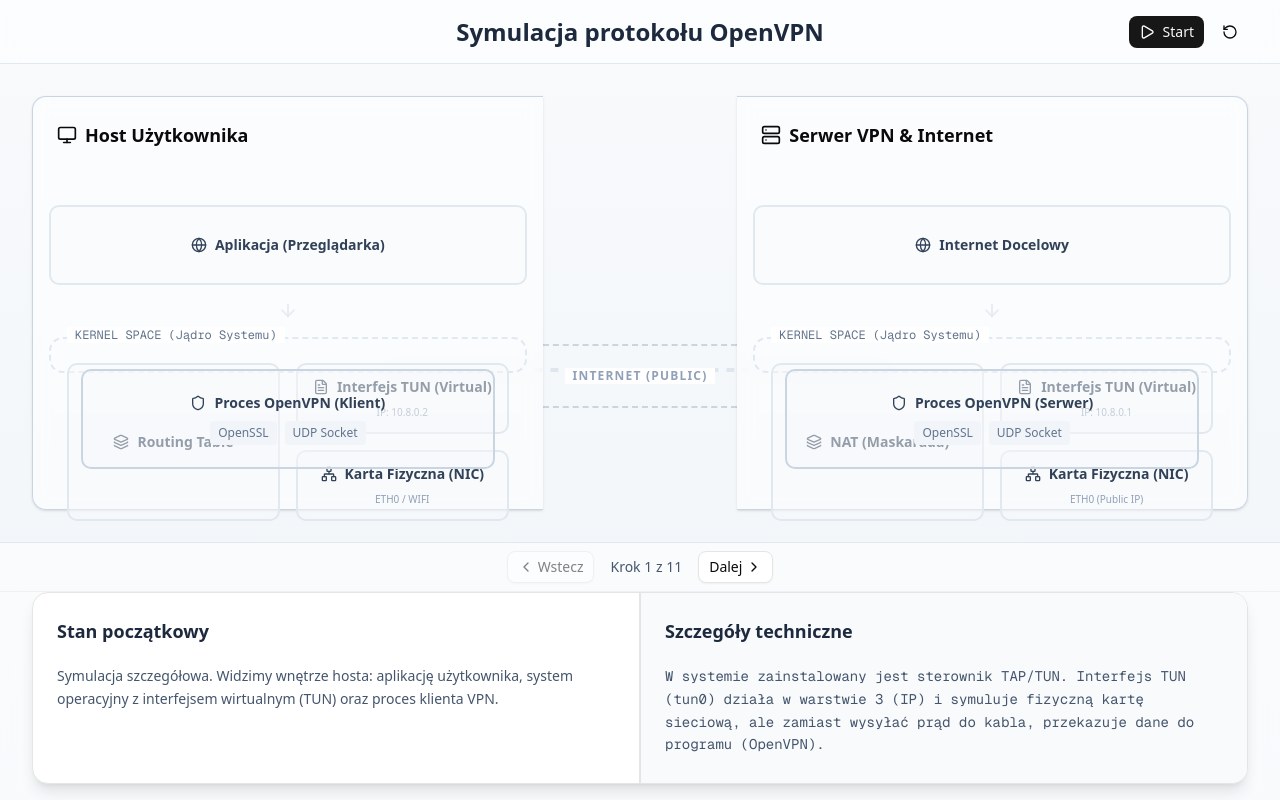
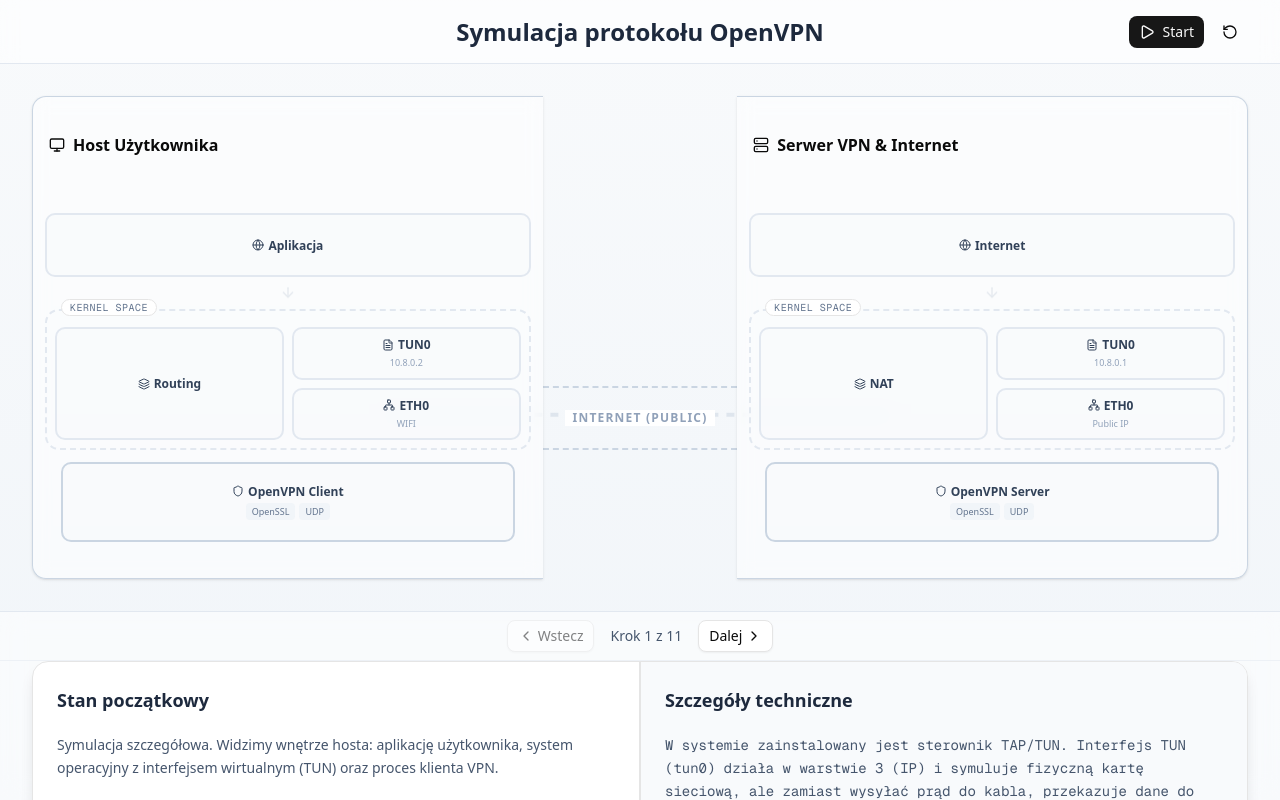
Before and after one commit to olekgolus11/MST-Projekt, a Next.js app in the folder projekt/: page / in a window 1280 px wide. Built offline with nearby package versions, Linux system fonts and the light colour scheme.

Commit message:
Refine HostSystem layout and labels for clarity and compactness

```diff
--- a/projekt/components/simulation/HostSystem.tsx
+++ b/projekt/components/simulation/HostSystem.tsx
@@ -49,7 +49,7 @@ export const HostSystem: React.FC<HostSystemProps> = ({
   }) => (
     <div
       className={`
-        relative p-3 rounded-lg border-2 transition-all duration-300 flex flex-col items-center gap-2
+        relative p-2 rounded-lg border-2 transition-all duration-300 flex flex-col items-center gap-1 justify-center
         ${
           isActive(id)
             ? "border-amber-500 bg-amber-50/50 dark:bg-amber-900/10 shadow-[0_0_15px_rgba(245,158,11,0.3)]"
@@ -58,8 +58,8 @@ export const HostSystem: React.FC<HostSystemProps> = ({
         ${className}
       `}
     >
-      <div className="flex items-center gap-2 text-sm font-semibold text-slate-700 dark:text-slate-300">
-        <Icon className="h-4 w-4" />
+      <div className="flex items-center gap-1 text-xs font-semibold text-slate-700 dark:text-slate-300 text-center leading-tight">
+        <Icon className="h-3 w-3 shrink-0" />
         {label}
       </div>
       {children}
@@ -68,41 +68,42 @@ export const HostSystem: React.FC<HostSystemProps> = ({
 
   return (
     <Card
-      className={`h-full border-slate-300 dark:border-slate-700 bg-white/50 dark:bg-slate-950/50 backdrop-blur-sm ${
+      className={`h-full border-slate-300 dark:border-slate-700 bg-white/50 dark:bg-slate-950/50 backdrop-blur-sm flex flex-col overflow-hidden ${
         isClient ? "rounded-r-none border-r-0" : "rounded-l-none border-l-0"
       }`}
     >
-      <CardHeader className="pb-2">
-        <CardTitle className="flex items-center gap-2 text-lg">
+      <CardHeader className="pb-2 px-4 py-3 shrink-0">
+        <CardTitle className="flex items-center gap-2 text-base">
           {isClient ? (
-            <Monitor className="h-5 w-5" />
+            <Monitor className="h-4 w-4" />
           ) : (
-            <Server className="h-5 w-5" />
+            <Server className="h-4 w-4" />
           )}
           {isClient ? "Host Użytkownika" : "Serwer VPN & Internet"}
         </CardTitle>
       </CardHeader>
-      <CardContent className="flex flex-col gap-4 h-[calc(100%-4rem)] p-4">
+      <CardContent className="flex-1 flex flex-col gap-2 p-3 min-h-0">
         {/* Layer 1: Application / Internet Destination */}
-        <div className="flex-1 min-h-[80px]">
+        <div className="flex-none h-16">
           <Box
             id={appId}
-            label={isClient ? "Aplikacja (Przeglądarka)" : "Internet Docelowy"}
+            label={isClient ? "Aplikacja" : "Internet"}
             icon={isClient ? Globe : Globe}
-            className="h-full w-full justify-center"
+            className="h-full w-full"
           />
         </div>
 
         {/* Arrow Connector */}
-        <div className="flex justify-center text-slate-400">
-          <ArrowDown className="h-5 w-5 animate-bounce opacity-20" />
+        <div className="flex justify-center text-slate-400 shrink-0 h-4">
+          <ArrowDown className="h-4 w-4 animate-bounce opacity-20" />
         </div>
 
         {/* Layer 2: OS Kernel Space */}
-        <div className="flex-[2] relative">
+        <div className="flex-1 relative min-h-0">
           <div
             className={`
-            absolute inset-0 border-2 border-dashed rounded-xl p-4
+            w-full h-full border-2 border-dashed rounded-xl p-2 pt-4
+            flex flex-col
             ${
               isActive(osId)
                 ? "border-indigo-400 bg-indigo-50/30 dark:bg-indigo-900/10"
@@ -110,41 +111,41 @@ export const HostSystem: React.FC<HostSystemProps> = ({
             }
           `}
           >
-            <span className="absolute -top-3 left-4 bg-white dark:bg-slate-950 px-2 text-xs font-mono text-slate-500">
-              KERNEL SPACE (Jądro Systemu)
+            <span className="absolute -top-2.5 left-4 bg-white dark:bg-slate-950 px-2 text-[10px] font-mono text-slate-500 uppercase tracking-wider border rounded-full">
+              Kernel Space
             </span>
 
-            <div className="grid grid-cols-2 gap-4 h-full pt-2">
+            <div className="grid grid-cols-2 gap-2 flex-1 min-h-0">
               {/* Left Column: Network Stack / Routing */}
-              <div className="flex flex-col gap-4 justify-center">
+              <div className="flex flex-col justify-center">
                 <Box
                   id={isClient ? "routing" : natId}
-                  label={isClient ? "Routing Table" : "NAT (Maskarada)"}
+                  label={isClient ? "Routing" : "NAT"}
                   icon={Layers}
-                  className="flex-1 justify-center"
+                  className="h-full w-full"
                 />
               </div>
 
               {/* Right Column: Interfaces */}
-              <div className="flex flex-col gap-4">
+              <div className="flex flex-col gap-2 h-full">
                 <Box
                   id={tunId}
-                  label="Interfejs TUN (Virtual)"
+                  label="TUN0"
                   icon={FileText}
-                  className="flex-1 justify-center border-blue-200 dark:border-blue-900"
+                  className="flex-1 w-full border-blue-200 dark:border-blue-900"
                 >
-                  <div className="text-[10px] text-slate-400 text-center">
-                    IP: 10.8.0.{isClient ? "2" : "1"}
+                  <div className="text-[9px] text-slate-400 text-center hidden sm:block">
+                    10.8.0.{isClient ? "2" : "1"}
                   </div>
                 </Box>
                 <Box
                   id={nicId}
-                  label="Karta Fizyczna (NIC)"
+                  label="ETH0"
                   icon={Network}
-                  className="flex-1 justify-center border-emerald-200 dark:border-emerald-900"
+                  className="flex-1 w-full border-emerald-200 dark:border-emerald-900"
                 >
-                  <div className="text-[10px] text-slate-400 text-center">
-                    {isClient ? "ETH0 / WIFI" : "ETH0 (Public IP)"}
+                  <div className="text-[9px] text-slate-400 text-center hidden sm:block">
+                    {isClient ? "WIFI" : "Public IP"}
                   </div>
                 </Box>
               </div>
@@ -153,23 +154,19 @@ export const HostSystem: React.FC<HostSystemProps> = ({
         </div>
 
         {/* Layer 3: User Space VPN Process */}
-        {/* We position this alongside Kernel in a real layout, but visually stacking or placing beside is tricky.
-            For this vertical flow, let's put it "floating" or integrated nicely. */}
-        <div className="flex-1 min-h-[100px] mt-4 ml-8 mr-8">
+        <div className="flex-none h-20 mt-1 mx-4">
           <Box
             id={vpnId}
-            label={
-              isClient ? "Proces OpenVPN (Klient)" : "Proces OpenVPN (Serwer)"
-            }
+            label={isClient ? "OpenVPN Client" : "OpenVPN Server"}
             icon={Shield}
-            className={`h-full justify-center border-2 ${isActive(vpnId) ? "border-blue-500" : "border-slate-300"}`}
+            className={`h-full w-full border-2 ${isActive(vpnId) ? "border-blue-500" : "border-slate-300"}`}
           >
-            <div className="flex gap-2 text-xs text-slate-500">
-              <span className="px-2 py-1 bg-slate-100 dark:bg-slate-800 rounded">
+            <div className="flex gap-1 text-[9px] text-slate-500 flex-wrap justify-center">
+              <span className="px-1.5 py-0.5 bg-slate-100 dark:bg-slate-800 rounded">
                 OpenSSL
               </span>
-              <span className="px-2 py-1 bg-slate-100 dark:bg-slate-800 rounded">
-                UDP Socket
+              <span className="px-1.5 py-0.5 bg-slate-100 dark:bg-slate-800 rounded">
+                UDP
               </span>
             </div>
           </Box>
```
